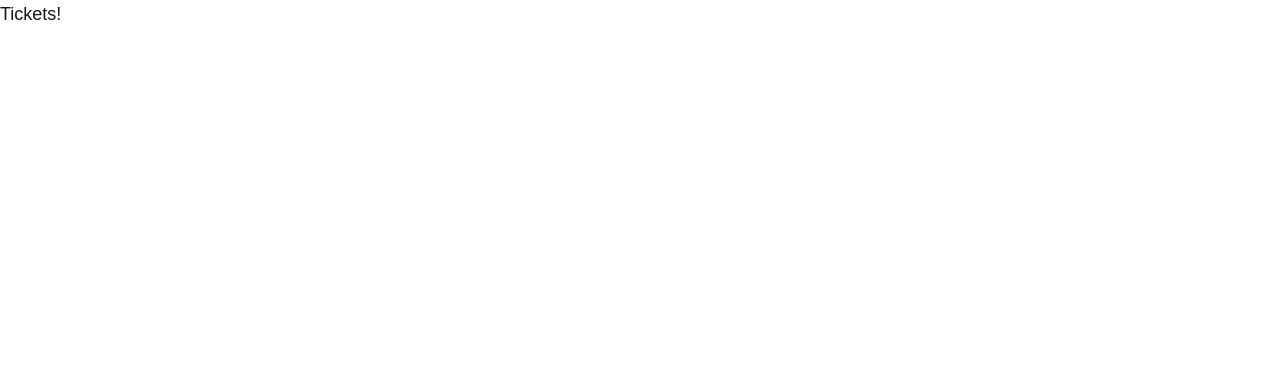
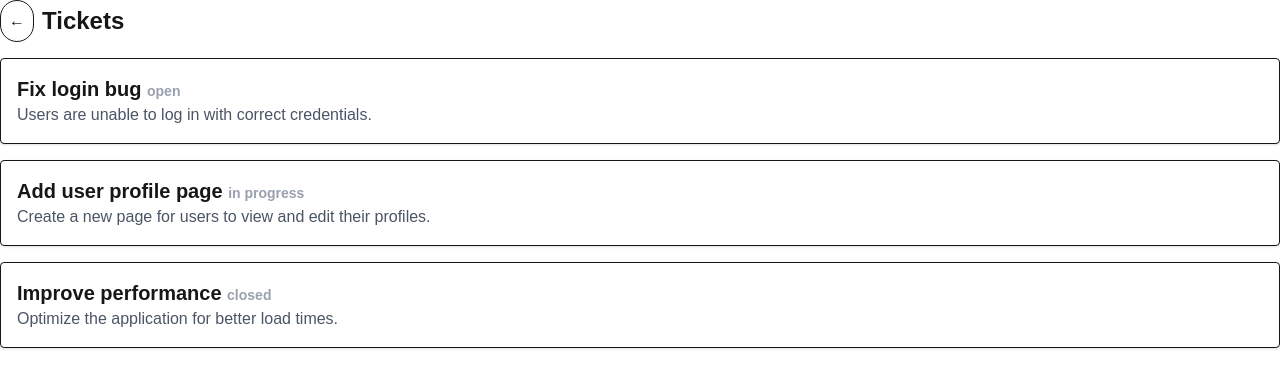
Before and after one commit to robinofskii/the-road-to-next-app, a Next.js app: page /tickets in a window 1280 px wide. Shown: the top 388 px of the page. Built offline with nearby package versions, Linux system fonts and the light colour scheme.

Commit message:
feat: implement TicketsPage with ticket listing and navigation

```diff
--- a/src/app/tickets/page.tsx
+++ b/src/app/tickets/page.tsx
@@ -1,5 +1,30 @@
+import Link from "next/link";
+
+import BackButton from "@/components/BackButton";
+import { initialTickets } from "@/data";
+
 const TicketsPage = () => {
-  return <h2 className="text-lg">Tickets!</h2>;
+  return (
+    <div>
+      <div className="flex gap-2 items-center">
+        <BackButton />
+        <h1 className="text-2xl font-bold mb-4">Tickets</h1>
+      </div>
+      <ul className="space-y-4 flex flex-col">
+        {initialTickets.map((ticket) => (
+          <Link key={ticket.id} href={`/tickets/${ticket.id}`}>
+            <li key={ticket.id} className="p-4 border rounded shadow">
+              <h2 className="text-xl font-semibold">
+                {ticket.title}{" "}
+                <span className="text-sm text-gray-400">{ticket.status}</span>
+              </h2>
+              <p className="text-gray-600">{ticket.description}</p>
+            </li>
+          </Link>
+        ))}
+      </ul>
+    </div>
+  );
 };
 
 export default TicketsPage;
```
